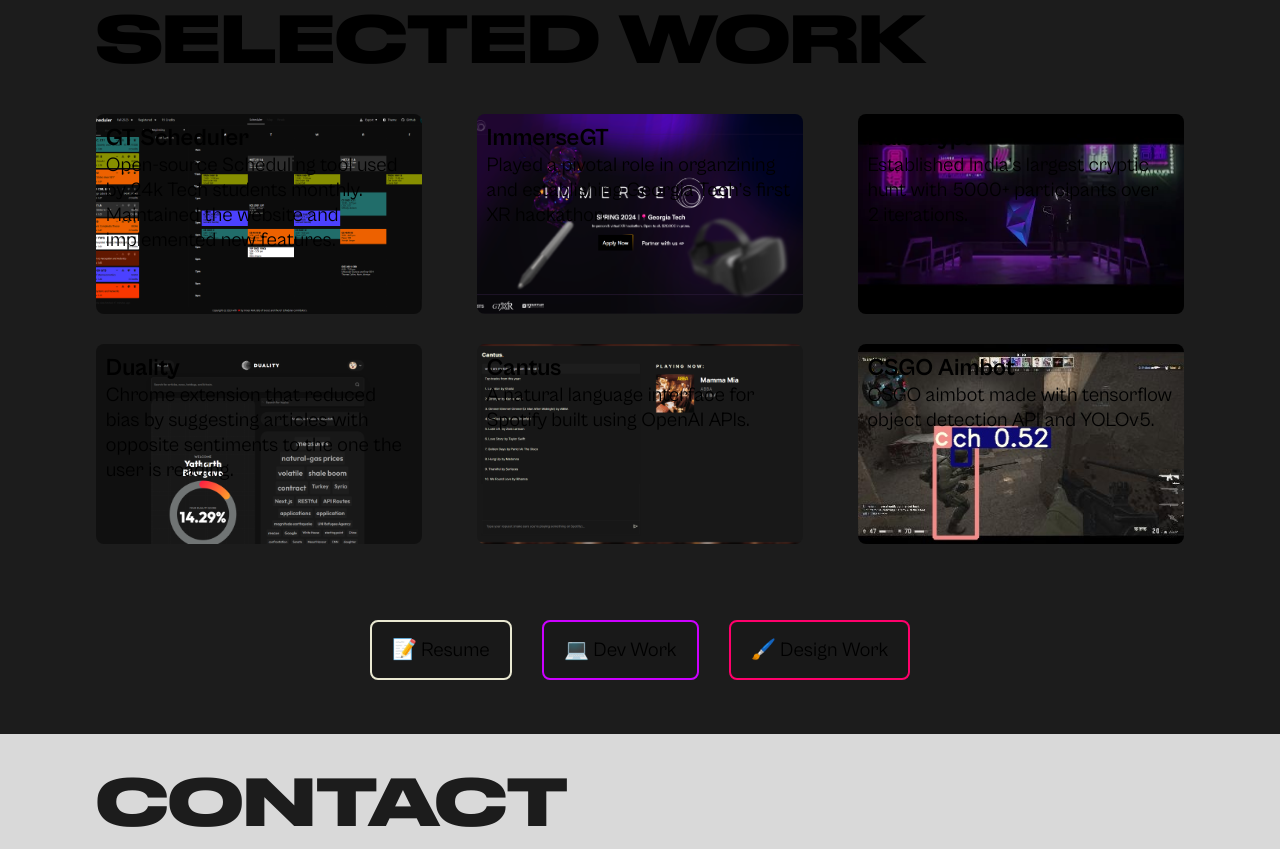
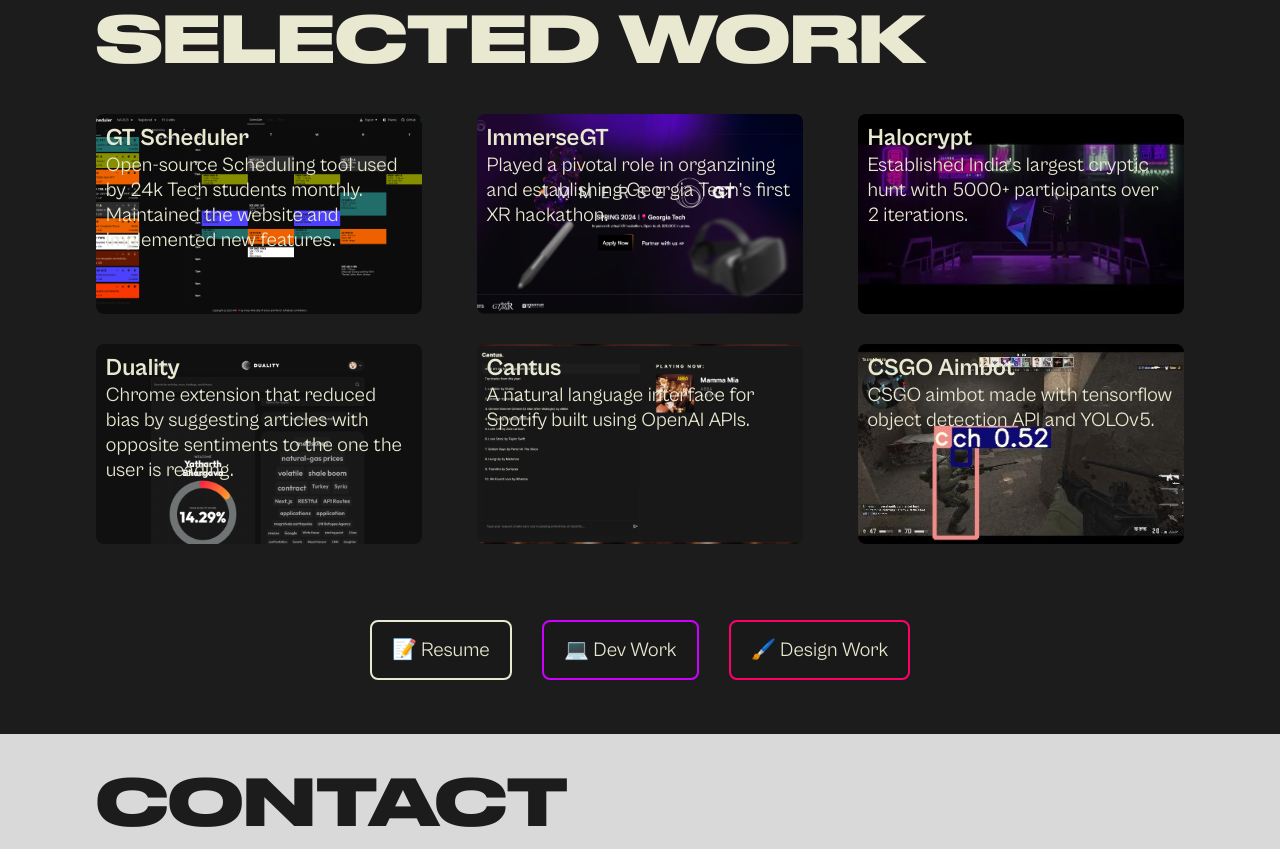
Before and after one commit to yatharth-b/portfolio-2023, a Next.js app: page / in a window 1280 px wide. Shown: the part 1740-2589 px from the top of the page. Built offline with nearby package versions, Linux system fonts and the light colour scheme; a web font is replaced by a local one.

Commit message:
fix colors

```diff
--- a/src/app/components/Hero/Header/Header.jsx
+++ b/src/app/components/Hero/Header/Header.jsx
@@ -7,7 +7,7 @@
       <a className='profilepiclink' href='/'>
         <img src='/home.jpg' className='profilepic'></img>
       </a>
-      <a className="page" href='/design'>Design</a>
+      <a className="page" href='https://www.behance.net/yathartbhargav'>Design</a>
       <a className="page" href='/dev'>Dev</a>
       <a className="page" href='/blog'>Blog</a>
     </div>
--- a/src/app/components/Work/Work.jsx
+++ b/src/app/components/Work/Work.jsx
@@ -43,7 +43,7 @@
                 <div className={styles.CardImage} style={{
                   backgroundImage: `url('${card.image}')`
                 }}>
-                  <h2>{card.title}</h2>
+                  <h2 className={styles.CardHeading}>{card.title}</h2>
                   <p className={styles.CardBody}>{card.body}</p>
                 </div>
               </div>
--- a/src/app/components/Work/Work.module.css
+++ b/src/app/components/Work/Work.module.css
@@ -8,6 +8,7 @@
 .WorkHeading {
   font-family: var(--font-druk);
   font-size: 64px;
+  color: #E9E8D1;
 }
 
 .CardGrid {
@@ -23,6 +24,10 @@
   border-radius: 8px;
 }
 
+.CardHeading {
+  color: #E9E8D1;
+}
+
 .CardGrid {
   display: flex;
   flex-wrap: wrap;
@@ -32,6 +37,7 @@
 
 .CardBody {
   font-size: 20px;
+  color: #E9E8D1;
 }
 
 .CardImage {
@@ -84,6 +90,7 @@
   background: #191919;
   border-radius: 8px;
   transition: 0.2s;
+  color: #E9E8D1;
 }
 
 .purple {
--- a/src/app/dev/dev.module.css
+++ b/src/app/dev/dev.module.css
@@ -4,6 +4,7 @@
   background-size: cover;
   background-repeat: no-repeat;
   background-position: top center;
+  color: #E9E8D1;
 }
 
 .devhero {
```
